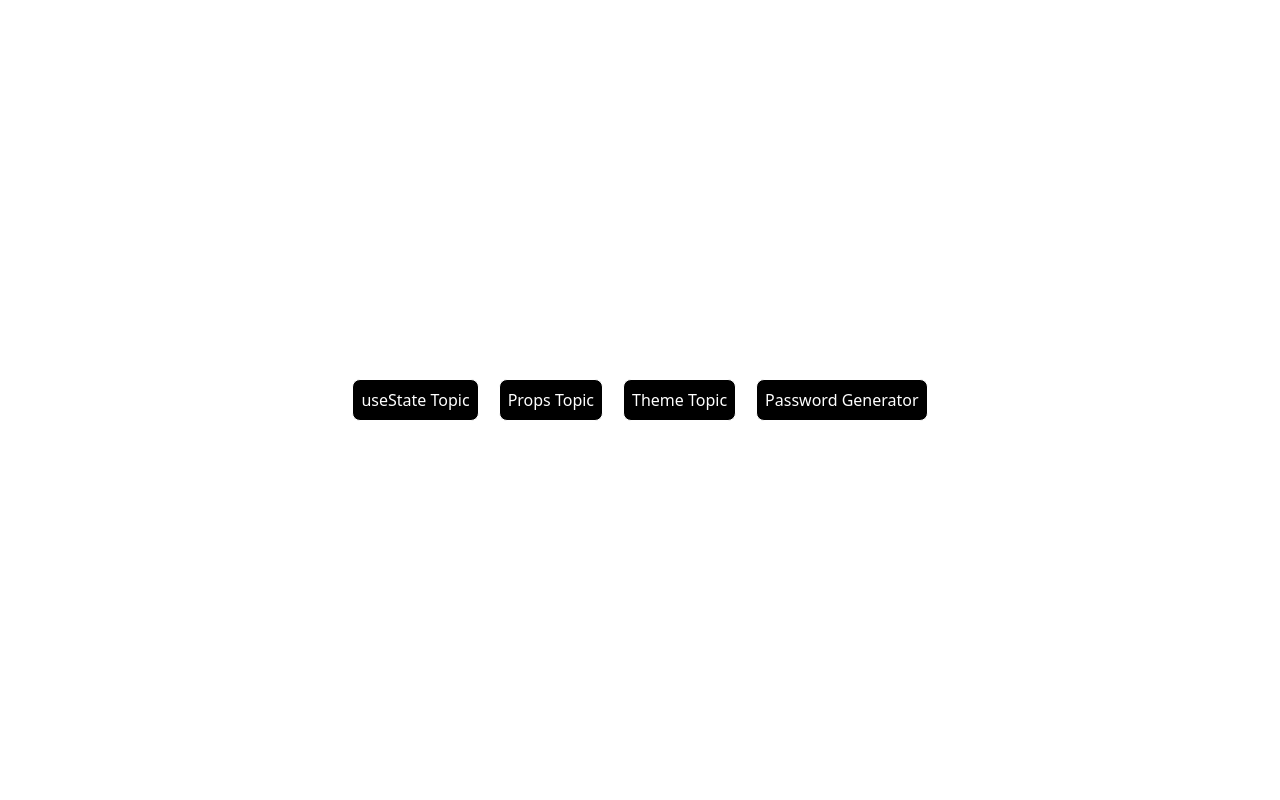
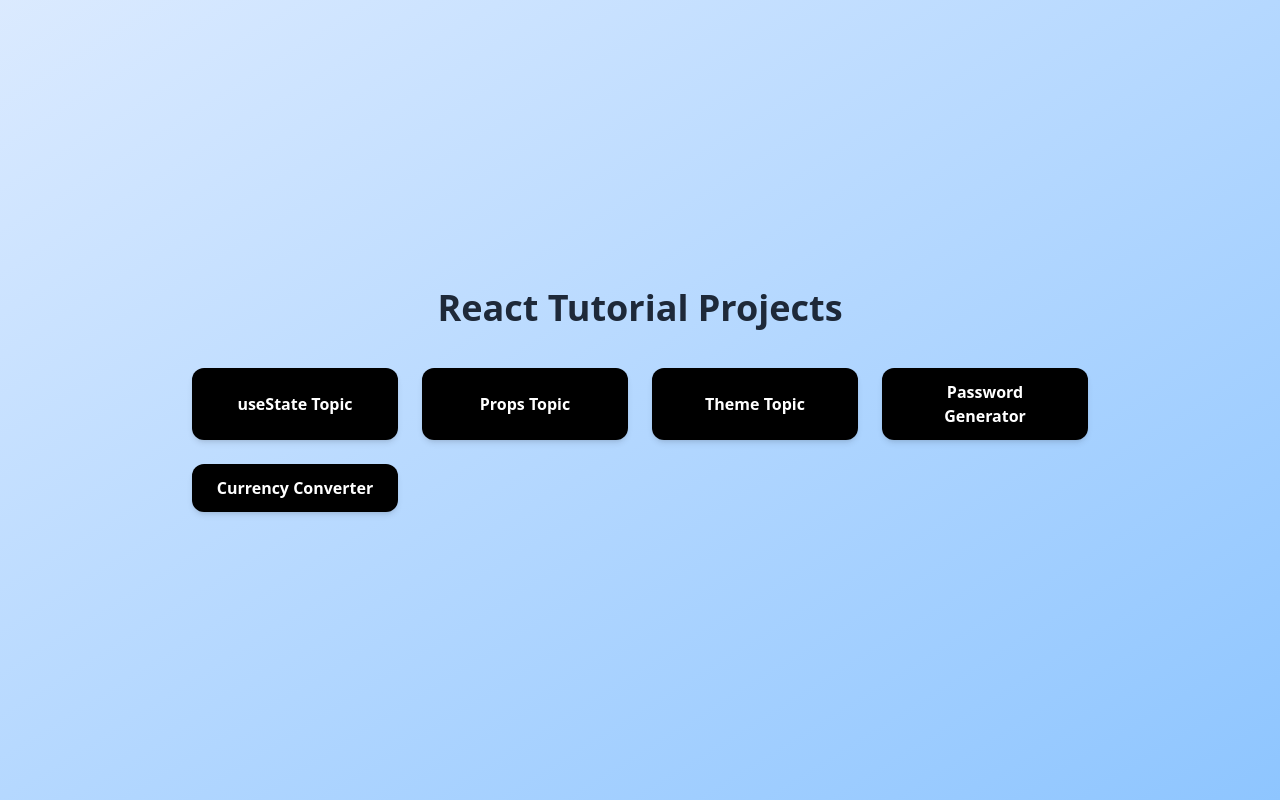
Before and after one commit to bhupeshlife/react-tutorial, a React (Vite) app: page /home in a window 1280 px wide. Built offline with nearby package versions, Linux system fonts and the light colour scheme.

Commit message:
Refactor Counter, CurrencyConverter, and HomePage components for improved layout and styling

```diff
--- a/src/components/Counter.jsx
+++ b/src/components/Counter.jsx
@@ -29,6 +29,7 @@ function Counter() {
 
   // 4. Render the UI
   return (
+    <div className="w-full h-screen flex flex-wrap justify-center items-center bg-cover bg-no-repeat bg-blue-200">
       <div className="font-sans max-w-[300px] mx-auto mt-10 p-5 border border-gray-300 rounded-xl text-center bg-gray-100">
         {/* Title */}
         <h1 className="text-gray-800 text-2xl mb-5">Counter Component</h1>
@@ -53,6 +54,7 @@ function Counter() {
           Remove Value
         </button>
       </div>
+    </div>
   );
 }
 
--- a/src/components/CurrencyConverter.jsx
+++ b/src/components/CurrencyConverter.jsx
@@ -70,7 +70,7 @@ function CurrencyConverter() {
                 amountDisabled
               />
             </div>
-            <button className="w-full bg-blue-600 text-white px-4 py-3 rounded-lg">
+            <button className="w-full bg-blue-600 text-white mt-2 px-4 py-3 rounded-lg">
               Convert {fromCurrency.toUpperCase()} to {toCurrency.toUpperCase()}
             </button>
           </form>
--- a/src/components/PasswordGenerator.jsx
+++ b/src/components/PasswordGenerator.jsx
@@ -40,6 +40,7 @@ function PasswordGenerator() {
   }, [length, numbers, characters, PasswordGenerator]);
 
   return (
+    <div className="w-full h-screen flex flex-wrap justify-center items-center bg-cover bg-no-repeat bg-blue-200">
       <div className="w-full max-w-md mx-auto shadow-md rounded-lg px-4 py-3 my-8 text-white bg-gray-800">
         <h1 className="text-white text-center my-3">Password Generator</h1>
         <div className="flex shadow rounded-lg overflow-hidden bg-white text-black">
@@ -98,6 +99,7 @@ function PasswordGenerator() {
           </div>
         </div>
       </div>
+    </div>
   );
 }
 
--- a/src/pages/HomePage.jsx
+++ b/src/pages/HomePage.jsx
@@ -1,37 +1,34 @@
 import { useNavigate } from "react-router-dom";
 
 function HomePage() {
-  const navigate = useNavigate(); // ✅ Create navigate function
+  const navigate = useNavigate();
+
+  const topics = [
+    { label: "useState Topic", path: "/counter" },
+    { label: "Props Topic", path: "/card" },
+    { label: "Theme Topic", path: "/bg-changer" },
+    { label: "Password Generator", path: "/password-generator" },
+    { label: "Currency Converter", path: "/currency-converter" },
+  ];
+
   return (
-    // 4. Return your page layout. Here we use Tailwind CSS classes
-    <div className="flex flex-row items-center justify-center min-h-screen gap-5 p-5">
-      <button
-        className="border rounded-lg p-2 bg-black text-white"
-        onClick={() => navigate("/counter")}
-      >
-        useState Topic
-      </button>
-      <button
-        className="border rounded-lg p-2 bg-black text-white"
-        onClick={() => navigate("/card")}
-      >
-        Props Topic
-      </button>
-      <button
-        className="border rounded-lg p-2 bg-black text-white"
-        onClick={() => navigate("/bg-changer")}
-      >
-        Theme Topic
-      </button>
-      <button
-        className="border rounded-lg p-2 bg-black text-white"
-        onClick={() => navigate("/password-generator")}
-      >
-        Password Generator
-      </button>
+    <div className="min-h-screen bg-gradient-to-br from-blue-100 to-blue-300 p-6 flex flex-col items-center justify-center">
+      <h1 className="text-4xl font-bold mb-10 text-gray-800">
+        React Tutorial Projects
+      </h1>
+      <div className="grid grid-cols-1 sm:grid-cols-2 lg:grid-cols-4 gap-6 w-full max-w-4xl">
+        {topics.map(({ label, path }) => (
+          <button
+            key={path}
+            onClick={() => navigate(path)}
+            className="w-full py-3 px-6 bg-black text-white font-semibold rounded-xl shadow-md hover:bg-gray-900 transition duration-300"
+          >
+            {label}
+          </button>
+        ))}
+      </div>
     </div>
   );
 }
 
-// 7. Export HomePage so other files (like App.jsx) can import and display it
 export default HomePage;
```
Lines whose indentation alone changed are shown as unchanged.
